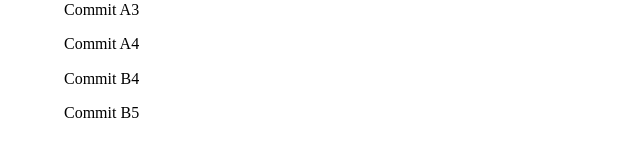
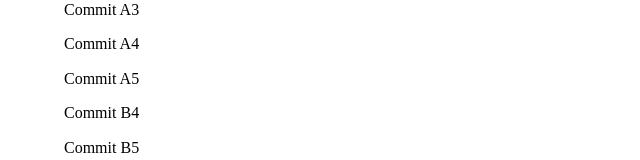
Before and after one commit to tattoo8436/learn-git, a React (Vite) app: page /git in a window 1280 px wide. Shown: the part 349-509 px from the top of the page, without its empty margins (0-640 px from the left). Built offline with nearby package versions, Linux system fonts and the light colour scheme.

Commit message:
Commit A5

```diff
--- a/src/pages/git/index.tsx
+++ b/src/pages/git/index.tsx
@@ -13,6 +13,7 @@ const Git = () => {
         <p>Commit B3</p>
         <p>Commit A3</p>
         <p>Commit A4</p>
+        <p>Commit A5</p>
       </div>
 
       <div>
```
